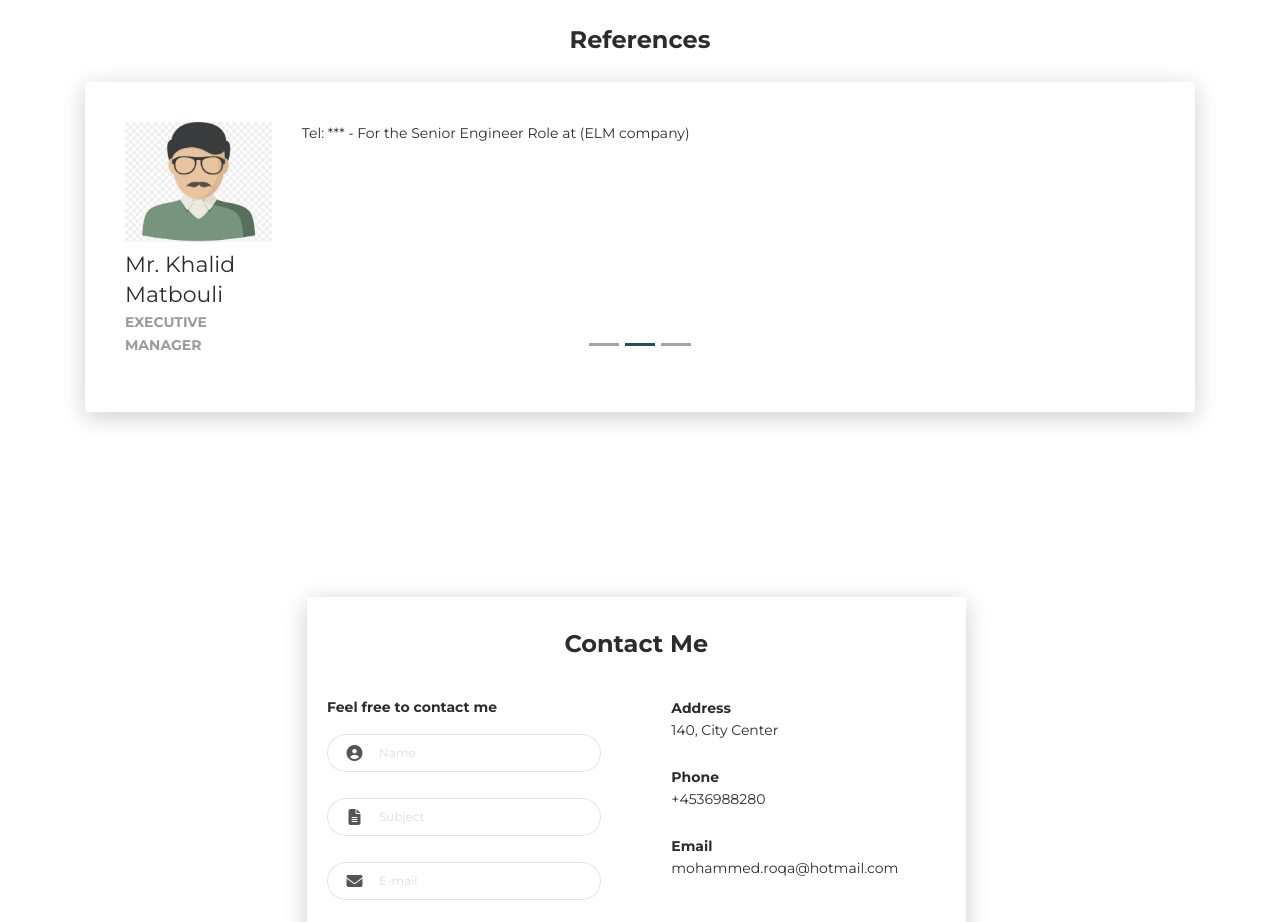
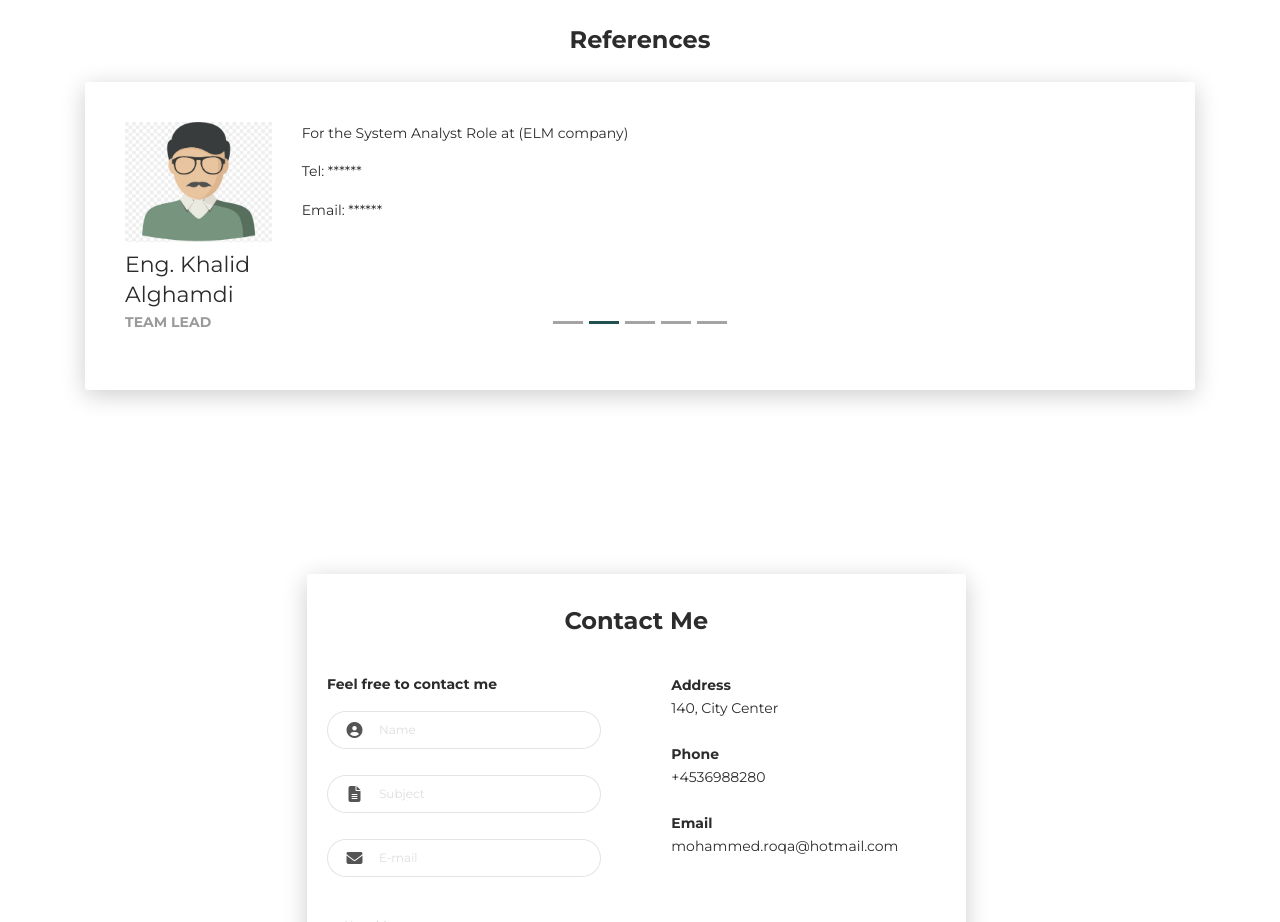
Before and after one commit to mroqa/mroqa.github.io, a plain HTML site: page index.html in a window 1280 px wide. Shown: the part 2660-3582 px from the top of the page. Drawn offline with Linux system fonts and the light colour scheme.

Commit message:
add feature

```diff
--- a/index.html
+++ b/index.html
@@ -246,6 +246,8 @@
           <li class="active" data-target="#cc-Indicators" data-slide-to="0"></li>
           <li data-target="#cc-Indicators" data-slide-to="1"></li>
           <li data-target="#cc-Indicators" data-slide-to="2"></li>
+		  <li data-target="#cc-Indicators" data-slide-to="3"></li>
+		  <li data-target="#cc-Indicators" data-slide-to="4"></li>
         </ol>
         <div class="carousel-inner">
           <div class="carousel-item active">
@@ -255,7 +257,35 @@
                 <p class="category">CEO & Line manager</p>
               </div>
               <div class="col-lg-10 col-md-9">
-                <p>Tel: *** - For the System Analyst Role at (ELM company)</p>
+                <p>For the System Analyst Role at (ELM company)</p>
+				<p> Tel: ****** </p>
+				<p> Email: ****** </p>
+              </div>
+            </div>
+          </div>
+		  <div class="carousel-item">
+            <div class="row">
+              <div class="col-lg-2 col-md-3 cc-reference-header"><img src="images/reference-image-b.jpg" alt="Image"/>
+                <div class="h5 pt-2">Eng. Khalid Alghamdi</div>
+                <p class="category">Team Lead</p>
+              </div>
+              <div class="col-lg-10 col-md-9">
+                <p>For the System Analyst Role at (ELM company)</p>
+				<p> Tel: ****** </p>
+				<p> Email: ****** </p>
+              </div>
+            </div>
+          </div>
+		  <div class="carousel-item">
+            <div class="row">
+              <div class="col-lg-2 col-md-3 cc-reference-header"><img src="images/reference-image-b.jpg" alt="Image"/>
+                <div class="h5 pt-2">Eng. Mohammed Abdulghani</div>
+                <p class="category">Team Lead</p>
+              </div>
+              <div class="col-lg-10 col-md-9">
+                <p>For the Senior Engineer Role at (ELM company)</p>
+				<p> Tel: ****** </p>
+				<p> Email: ****** </p>
               </div>
             </div>
           </div>
@@ -266,7 +296,9 @@
                 <p class="category">Executive Manager</p>
               </div>
               <div class="col-lg-10 col-md-9">
-                <p> Tel: *** - For the Senior Engineer Role at (ELM company)</p>
+                <p> For the Senior Engineer Role at (ELM company)</p>
+				<p> Tel: ****** </p>
+				<p> Email: ****** </p>
               </div>
             </div>
           </div>
@@ -277,7 +309,9 @@
                 <p class="category">Master Programme Coordinator</p>
               </div>
               <div class="col-lg-10 col-md-9">
-                <p>Tel: *** - Anna is the academic program coordinator at LUSEM</p>
+                <p> Academic program coordinator at LUSEM</p>
+				<p> Tel: ****** </p>
+				<p> Email: ****** </p>
               </div>
             </div>
           </div>
```
